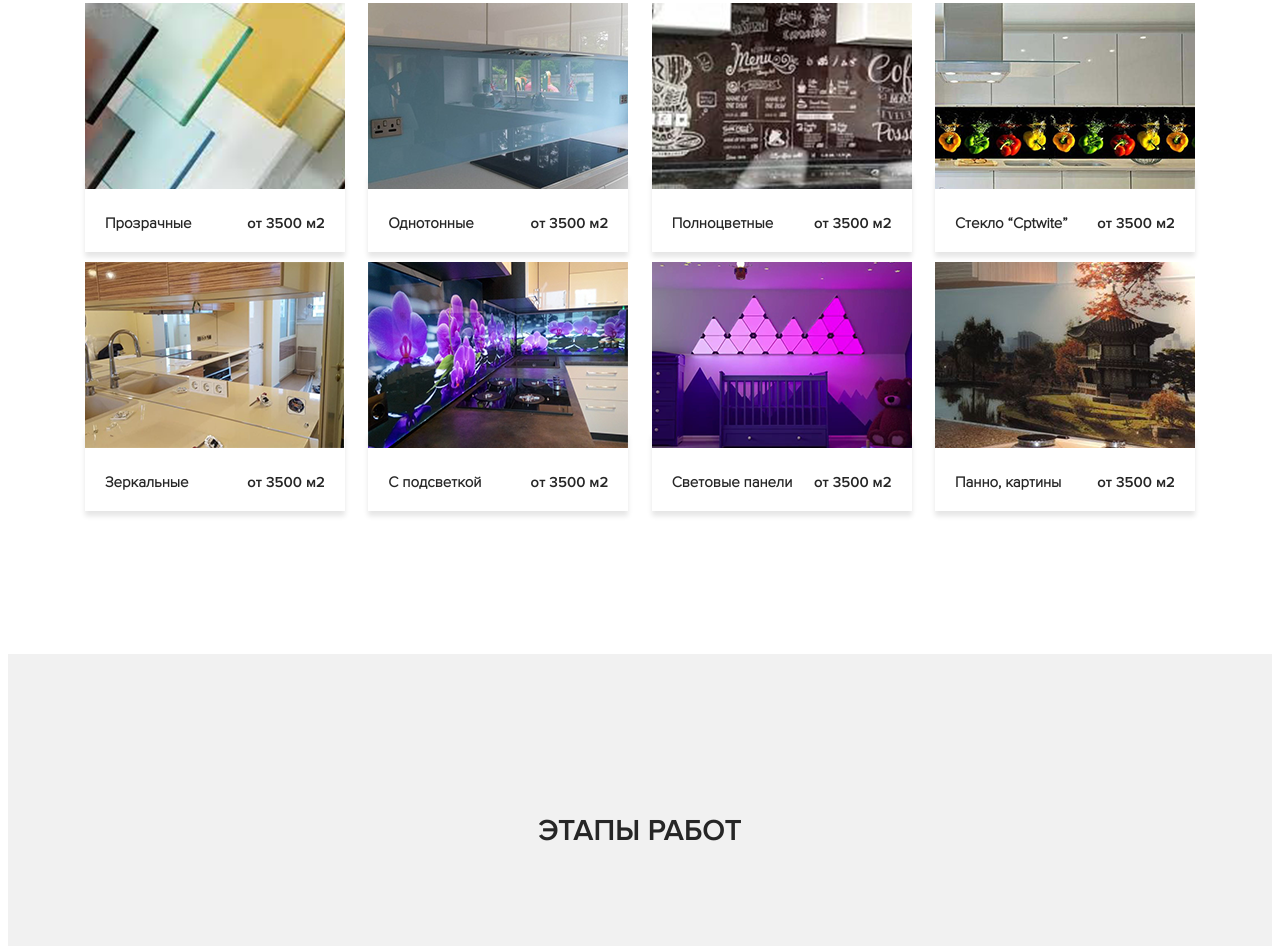
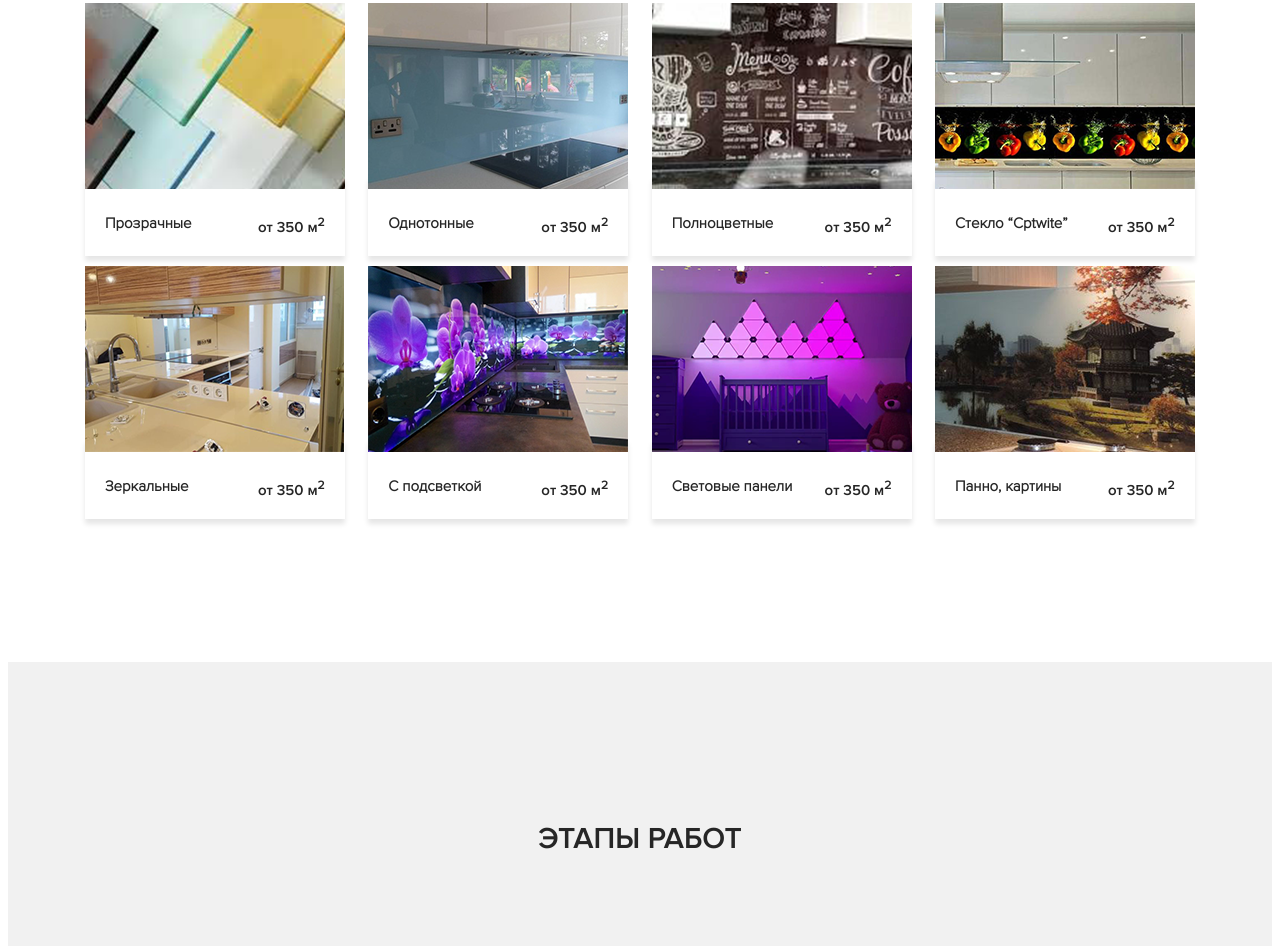
Before and after one commit to Kilavki/skinali, a plain HTML site: page index.html in a window 1280 px wide. Shown: the part 4982-5928 px from the top of the page. Drawn offline with nearby package versions, Linux system fonts and the light colour scheme.

Commit message:
Имправленны баги отображения шрифта
	modified:   css/style.css
	modified:   css/style.css.map
	modified:   index.html
	modified:   sass/blocks/_features.sass

```diff
--- a/index.html
+++ b/index.html
@@ -83,7 +83,7 @@
 		<section class="offer bg-secondary" id="offer">
 			<div class="container">
 				<div class="offer__block offer-block offer-block__calc-bg">
-					<h2 class="offer__title">ОСТАВЬТЕ ЗАЯВКУ НА ПРОСЧЕТ</h2>
+					<h2 class="offer__title">ОСТАВЬТЕ ЗАЯВКУ НА&nbsp;ПРОСЧЕТ</h2>
 					<span class="offer__subtitle"> и получите скидку 30% на изготовление скинали или фартука для&nbsp;кухни </span>
 					<form action="#" class="form offer__form">
 						<div class="form__row">
@@ -370,7 +370,7 @@
 							<div class="price-card__text">
 								<div class="price-card__pricetag">
 									<h4 class="price-card__title">Прозрачные</h4>
-									<span class="price-card__cost">от 3500 м2</span>
+									<span class="price-card__cost">от 350 м<sup>2</sup></span>
 								</div>
 								<div class="price-card__button"><button class="button">Оставить заявку</button></div>
 							</div>
@@ -382,7 +382,7 @@
 							<div class="price-card__text">
 								<div class="price-card__pricetag">
 									<h4 class="price-card__title">Однотонные</h4>
-									<span class="price-card__cost">от 3500 м2</span>
+									<span class="price-card__cost">от 350 м<sup>2</sup></span>
 								</div>
 								<div class="price-card__button"><button class="button">Оставить заявку</button></div>
 							</div>
@@ -394,7 +394,7 @@
 							<div class="price-card__text">
 								<div class="price-card__pricetag">
 									<h4 class="price-card__title">Полноцветные </h4>
-									<span class="price-card__cost">от 3500 м2</span>
+									<span class="price-card__cost">от 350 м<sup>2</sup></span>
 								</div>
 								<div class="price-card__button"><button class="button">Оставить заявку</button></div>
 							</div>
@@ -406,7 +406,7 @@
 							<div class="price-card__text">
 								<div class="price-card__pricetag">
 									<h4 class="price-card__title">Стекло “Cptwite”</h4>
-									<span class="price-card__cost">от 3500 м2</span>
+									<span class="price-card__cost">от 350 м<sup>2</sup></span>
 								</div>
 								<div class="price-card__button"><button class="button">Оставить заявку</button></div>
 							</div>
@@ -418,7 +418,7 @@
 							<div class="price-card__text">
 								<div class="price-card__pricetag">
 									<h4 class="price-card__title">Зеркальные</h4>
-									<span class="price-card__cost">от 3500 м2</span>
+									<span class="price-card__cost">от 350 м<sup>2</sup></span>
 								</div>
 								<div class="price-card__button"><button class="button">Оставить заявку</button></div>
 							</div>
@@ -430,7 +430,7 @@
 							<div class="price-card__text">
 								<div class="price-card__pricetag">
 									<h4 class="price-card__title">C подсветкой</h4>
-									<span class="price-card__cost">от 3500 м2</span>
+									<span class="price-card__cost">от 350 м<sup>2</sup></span>
 								</div>
 								<div class="price-card__button"><button class="button">Оставить заявку</button></div>
 							</div>
@@ -442,7 +442,7 @@
 							<div class="price-card__text">
 								<div class="price-card__pricetag">
 									<h4 class="price-card__title">Световые панели</h4>
-									<span class="price-card__cost">от 3500 м2</span>
+									<span class="price-card__cost">от 350 м<sup>2</sup></span>
 								</div>
 								<div class="price-card__button"><button class="button">Оставить заявку</button></div>
 							</div>
@@ -454,7 +454,7 @@
 							<div class="price-card__text">
 								<div class="price-card__pricetag">
 									<h4 class="price-card__title">Панно, картины</h4>
-									<span class="price-card__cost">от 3500 м2</span>
+									<span class="price-card__cost">от 350 м<sup>2</sup></span>
 								</div>
 								<div class="price-card__button"><button class="button">Оставить заявку</button></div>
 							</div>
--- a/sass/blocks/_features.sass
+++ b/sass/blocks/_features.sass
@@ -21,3 +21,4 @@
 		&-block
 			&__item
 				flex-basis: 100%
+				margin-bottom: 4em
```
Also changed, not shown: css/style.css, 1 other file.
